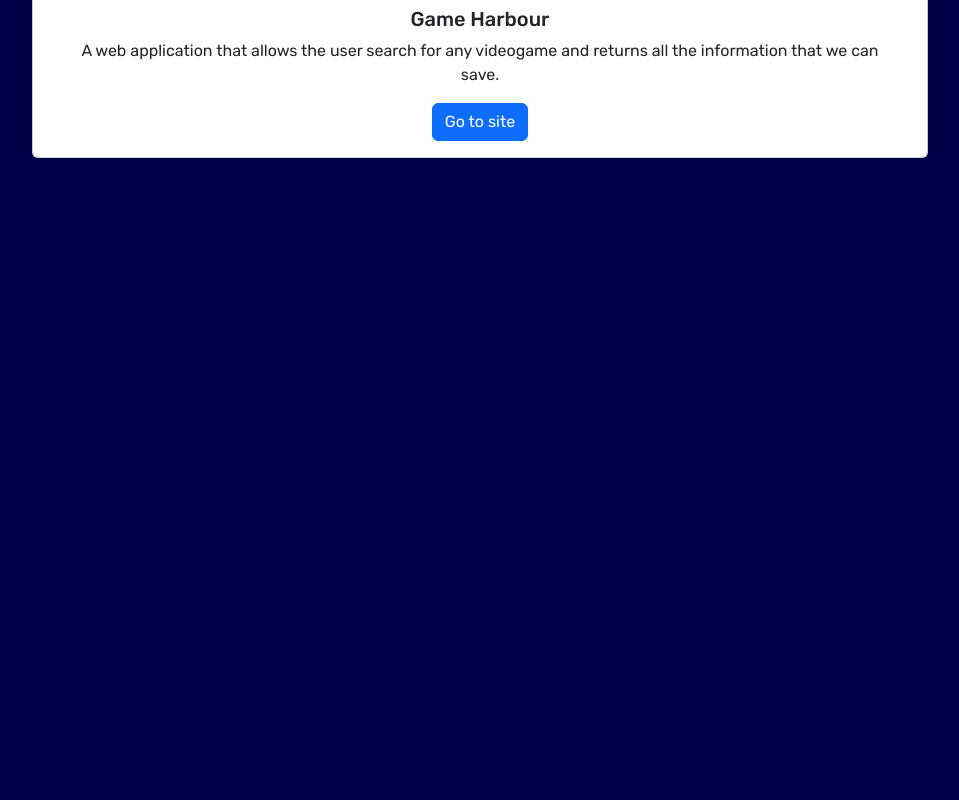
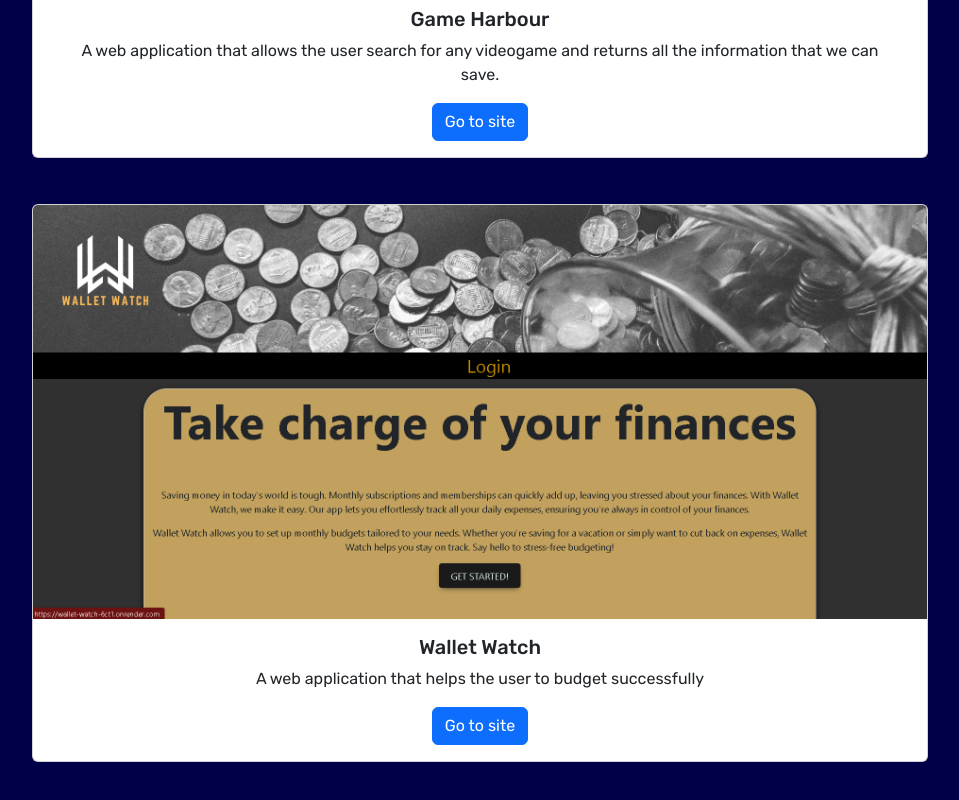
Before and after one commit to TorresBones/Portfolio, a React (Vite) app: page /projects in a window 1280 px wide. Shown: the part 8730-9530 px from the top of the page, without its empty margins (160-1119 px from the left). Before the commit the page ends 8888 px from the top, so only its background shows below. Built offline with nearby package versions, Linux system fonts and the light colour scheme.

Commit message:
Adding the last project

```diff
--- a/src/pages/project.jsx
+++ b/src/pages/project.jsx
@@ -12,7 +12,7 @@
     }
 
     return (
-        <Stack gap={3} style={{ alignItems: "center" }}>
+        <Stack gap={3} style={{ alignItems: "center", marginBottom: "120px" }}>
         {projects.map( (project) => (
             <Card style={{ width: '70%', marginTop: '30px' }}>
             <Card.Img variant="top" src={project.image} />
--- a/src/pages/projects.js
+++ b/src/pages/projects.js
@@ -11,6 +11,7 @@
 import workdayscheduler from "../assets/imgs/workdayscheduler.JPG";
 import wfd from "../assets/imgs/whats-for-dinner-dinnerpage.png";
 import gameharbour from "../assets/imgs/gameharbour.JPG";
+import walletwatch from "../assets/imgs/walletwatch.png";
 
 const projects = [
     {
@@ -104,6 +105,13 @@
         description: "A web application that allows the user search for any videogame and returns all the information that we can save.",
         link: "https://game-harbour-123-8c07ddc3abc7.herokuapp.com/"
     },
+    {
+        id: 14,
+        name: "Wallet Watch",
+        image: walletwatch,
+        description: "A web application that helps the user to budget successfully",
+        link: "https://wallet-watch-6ct1.onrender.com/"
+    },
 ];
 
 export default projects;
```
Also changed, not shown: src/assets/imgs/walletwatch.png (added).
